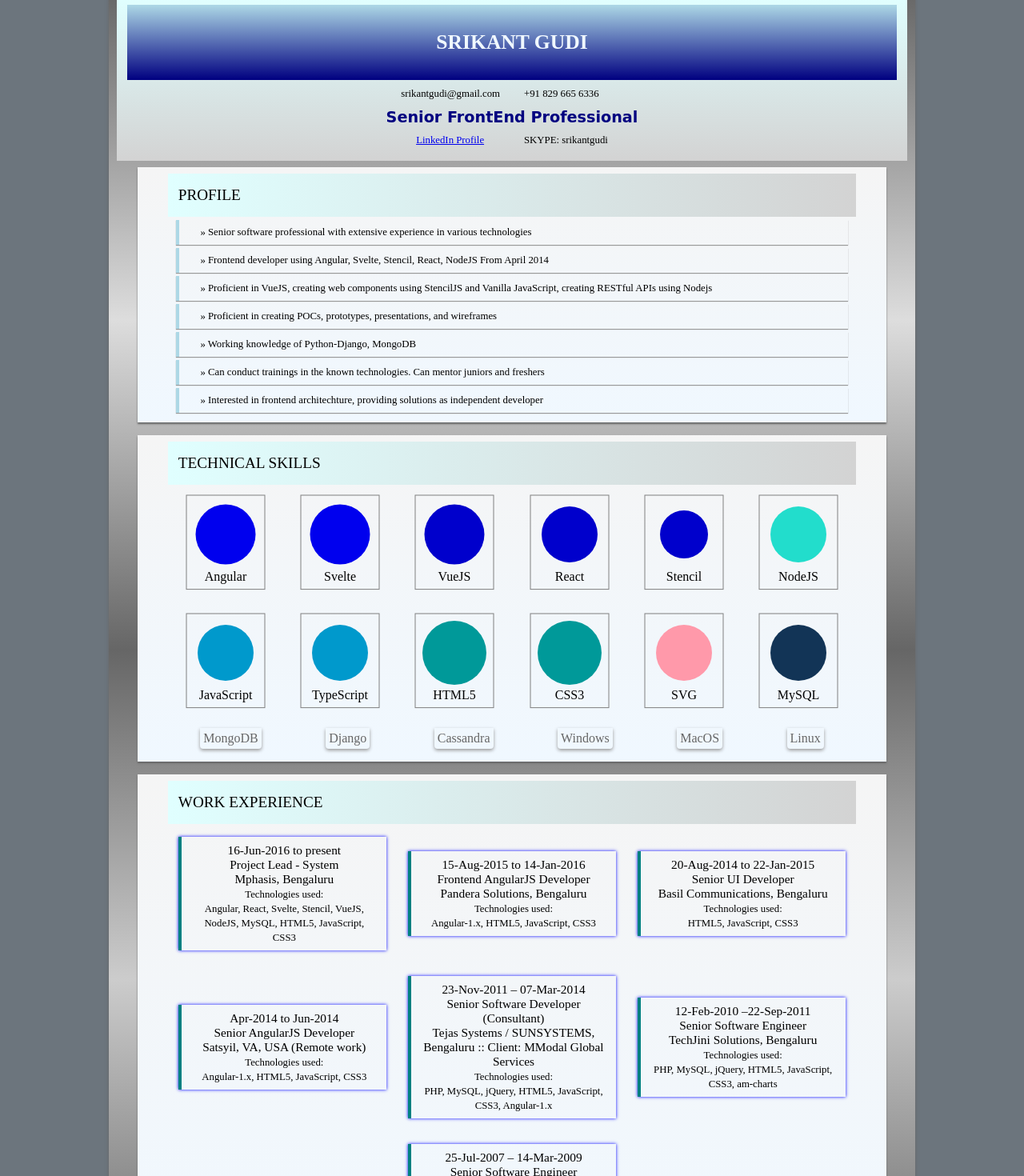
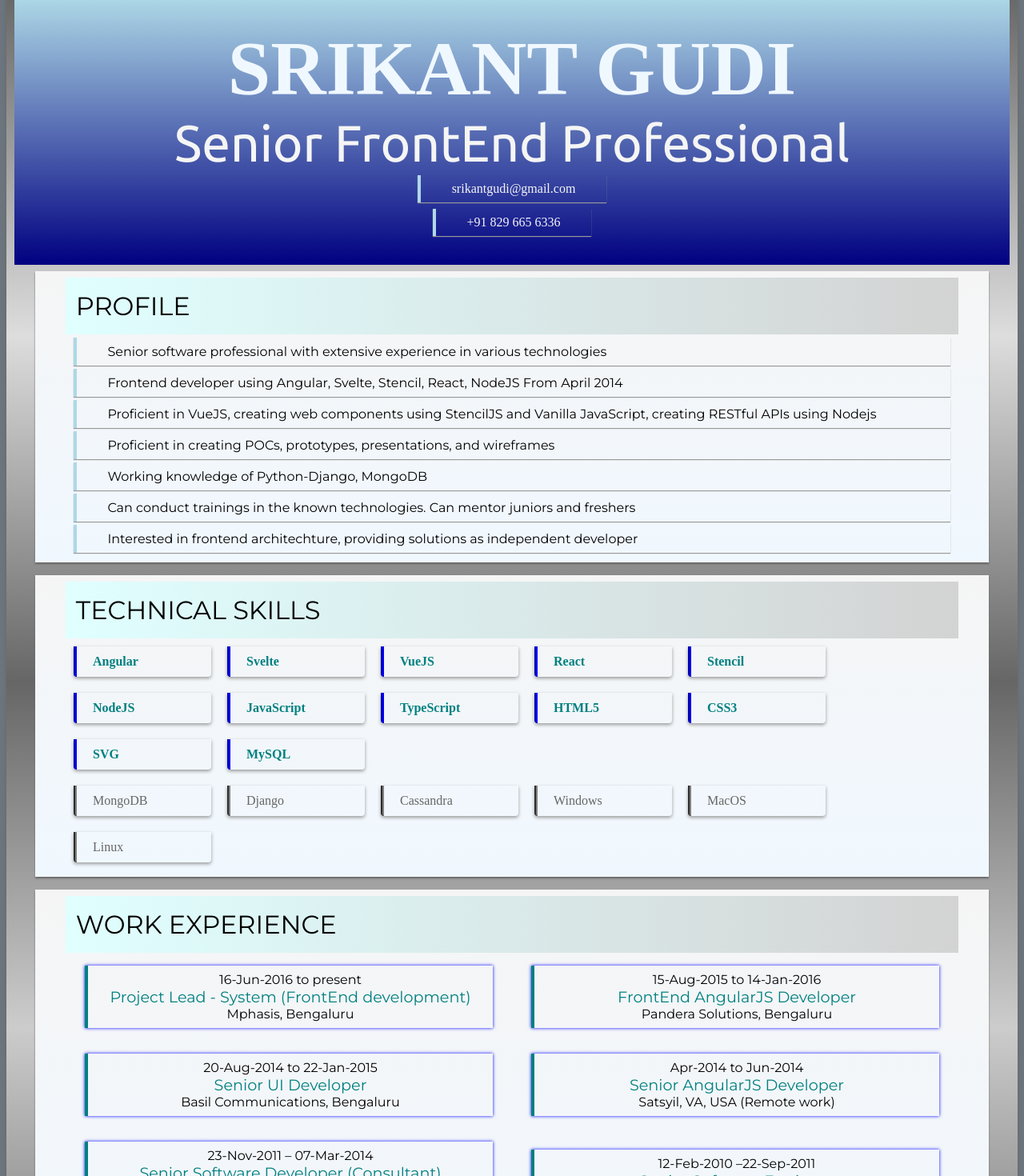
Before and after one commit to srikantgudi/srikantgudi.github.io, a Svelte app: page / in a window 1280 px wide. Shown: the part 20-1490 px from the top of the page at 80% size. Built offline with nearby package versions, Linux system fonts and the light colour scheme; a web font is replaced by a local one.

Commit message:
Modified layout

```diff
--- a/public/global.css
+++ b/public/global.css
@@ -1,34 +1,34 @@
 .resume {
-    margin: 0 10vw;
     box-shadow: 0 2px 4px #666666;
     padding: 10px;
-    font-family: 'Arial Rounded MT Bold';
+    font-family: 'Montserrat';
     background: linear-gradient(#666,#ddd,#666,#ccc,#666) repeat-y;
 }
 .topnav {
+    font-family: 'Arial Rounded MT Bold';
     display: flex;
     flex-flow: column;
     align-items: center;
-    padding: 1vh 1vw;
-    justify-content: space-around;
-    background: linear-gradient(lightcyan, lightgrey)
+    padding: 2em 1em;
+    background: linear-gradient(lightblue,navy);
+    color: whitesmoke;
 }
 .title {
     box-sizing: border-box;
-    font-size: 2vw;
+    font-size: 6em;
     font-family: 'Arial Rounded MT Bold';
     font-weight: 600;
     color: aliceblue;
     text-align: center;
-    padding: 4vh 4vw;
-    background: linear-gradient(lightblue,navy);
     width: 100%;
+    transition: all 1s;
 }
 .positiontitle {
-    font-size: 1.5vw;
-    font-family: 'comic sans ms';
-    font-weight: 600;
-    color: navy;
+    box-sizing: border-box;
+    font-size: 4em;
+    font-family: Ubuntu;
+    transition: all 1s;
+    text-align: center;
 }
 .contacts {
     display: grid;
@@ -39,6 +39,7 @@
 .contact-item {
     font-size: 1vw;
     margin: 10px;
+    font-family: inherit;
 }
 .panel {
     padding: 1vh 3vw;
@@ -48,7 +49,7 @@
     margin-bottom: 2vh;
 }
 .panel-title {
-    font-size: 1.5vw;
+    font-size: 2em;
     background: linear-gradient(to right, lightcyan, lightgrey);
     padding: 2vh 1vw;
 }
@@ -57,12 +58,8 @@
     border-left: 4px solid lightblue;
     box-shadow: 0 1px 1px #999;
     margin: 4px 10px;
-    font-size: 1vw;
+    font-size: 1em;
 }
-.content-item:before {
-    content: '\bb\20';
-    text-indent: -5px;
-    margin-left: -12px;
 }
 .skills {
     display: flex;
@@ -70,14 +67,23 @@
     justify-content: space-around;
 }
 .skill {
-    padding: 4px;
-    margin: 1vh 1vw;
-    border-radius: 10px 10px 0 0;
+    font-family: 'Arial Rounded MT bold';
+    display: inline-flex;
+    width: 8em;
+    box-shadow: 0 2px 4px #999;
+    border-radius: 0 0 4px 4px;
+    padding: 10px 20px;
+    margin: 10px;
+}
+.skill.primary {
+    border-left: 4px groove blue;
+    color: teal;
+    font-weight: 600;
 }
 .skill.secondary {
-    box-shadow: 0 2px 4px #999;
-    border-radius: 0 0 4px 4px;
+    border-left: 4px groove grey;
     color: #666;
+    display: inline-flex;
 }
 .work-exp {
     display: flex;
@@ -92,37 +98,21 @@
     margin: 2vh 4px;
     border-left: 4px solid teal;
     box-shadow: 0 0 4px blue;
-    width: 18vw;
-    font-size: 1.2vw;
+    width: 30em;
+    font-size: 1em;
     text-align: center;
 }
-@media screen and (max-width: 640px) {
-    .resume {
-        margin: 1vh 1vw;
+.job-title {
+    font-size: 1.2em;
+    font-weight: 400;
+    color: teal;
+}
+@media screen and (max-width: 840px) {
+    .title {
+        font-size: 3em;
     }
-    .title {
-        font-size: 150%;
-    }
-    .positiontitle, .panel-title {
-        font-size: 100%;
-    }
-    .contacts {
-        grid-template-columns: 1fr;
-    }
-    .content-item, .contact-item {
-        margin: 0;
-        width: auto;
-        font-size: 14px;
-        font-weight: 400;
-    }
-    .contact-item {
-        margin: 0;
-    }
-    .work-exp {
-        flex-flow: column;
-    }
-    .exp {
-        margin: 1vh 4px;
-        width: auto;
+    .positiontitle {
+        font-size: 1.8em;
+        margin: 1em 0;
     }
 }
--- a/src/App.svelte
+++ b/src/App.svelte
@@ -1,96 +1,37 @@
 <script>
-	import Rating from './Rating.svelte';
   	import {data} from './data/data';
-	let name = 'world';
+	import Profile from './Profile.svelte';
+	import TechSkills from './TechSkills.svelte';
+	import WorkHistory from './WorkHistory.svelte';
 </script>
 
 <style>
 </style>
 
 <div class="resume">
+	<div>
 		<div class="topnav">
 			<div class="title">
 				SRIKANT GUDI
 			</div>
-		<div class="contacts">
-			<div class="contact-item">
+			<div class="positiontitle">
+				Senior FrontEnd Professional
+			</div>
+			<div class="content-item">
 				srikantgudi@gmail.com
 			</div>
-			<div class="contact-item">
+			<div class="content-item">
 					+91 829 665 6336
 			</div>
 		</div>
-		<div class="positiontitle">
-			Senior FrontEnd Professional
+		<Profile />
 	</div>
-		<div class="contacts">
-			<div class="contact-item">
-				<a href="https://linkedin.com/in/srikantgudi-blr" target="_blank">
-					LinkedIn Profile
-				</a>
+	<div>
+		<div>
+			<TechSkills />
 		</div>
-			<div class="contact-item">
-				SKYPE: srikantgudi
+		<div>
+			<WorkHistory />
 		</div>
 	</div>
 </div>
-	<div class="panel">
-		<div class="panel-title">
-			PROFILE
-		</div>
-		<div class="panel-content">
-			{#each data.profile as text}
-			<div class="content-item">
-				{text}
-			</div>
-			{/each}
-		</div>
-	</div>
-	<div class="panel">
-		<div class="panel-title">
-			TECHNICAL SKILLS
-		</div>
-		<div class="panel-content">
-			<div class="skills">
-				{#each data.skills.primary as skill}
-					<div class="skill primary">
-						<Rating text={skill.name} rating={skill.rating} clr={skill.clr} />
-					</div>
-				{/each}
-			</div>
-			<div class="skills">
-				{#each data.skills.secondary as skill}
-					<div class="skill secondary">
-						{skill.name}
-					</div>
-				{/each}
-			</div>
-		</div>
-	</div>
-	<div class="panel">
-		<div class="panel-title">
-			WORK EXPERIENCE
-		</div>
-		<div class="work-exp">
-			{#each data.exp as xp}
-				<div class="exp">
-					<div>
-						{xp.dates}
-					</div>
-					<div>
-						{xp.jobTitle}
-					</div>
-					<div>
-						{xp.org}
-					</div>
-					<div>
-						<small>Technologies used:</small>
-					</div>
-					<div>
-						<small>{xp.technology}</small>
-					</div>
-				</div>
-			{/each}
-		</div>
-	</div>
-</div>
--- a/src/Profile.svelte
+++ b/src/Profile.svelte
@@ -1,16 +1,14 @@
 <script>
   import {data} from './data/data';
 </script>
-<div class="section-title">
-  PROFILE
-</div>
-<div class="section-content">
-  <div class="profile-content">
+<div class="panel">
+  <div class="panel-title">
+    PROFILE
+  </div>
+  <div class="panel-content">
     {#each data.profile as text}
-    <div>
-      <div class="profile-li">
-        {text}
-      </div>
+    <div class="content-item">
+      {text}
     </div>
     {/each}
   </div>
--- /dev/null
+++ b/src/TechSkills.svelte
@@ -0,0 +1,26 @@
+<script>
+  import Rating from './Rating.svelte';
+  import {data} from './data/data';
+</script>
+
+<div class="panel">
+  <div class="panel-title">
+    TECHNICAL SKILLS
+  </div>
+  <div class="panel-content">
+    <div class="skills">
+      {#each data.skills.primary as skill}
+        <div class="skill primary">
+          {skill.name}
+        </div>
+      {/each}
+    </div>
+    <div class="skills">
+      {#each data.skills.secondary as skill}
+        <div class="skill secondary">
+          {skill.name}
+        </div>
+      {/each}
+    </div>
+  </div>
+</div>
--- a/src/WorkHistory.svelte
+++ b/src/WorkHistory.svelte
@@ -1,26 +1,23 @@
 <script>
   import {data} from './data/data';
 </script>
-
-<div class="section-title">
-  WORK HISTORY
-</div>
-<div>
-  <div class="section-content">
-    <div class="work-hist">
-      {#each data.exp as exp, idx}
-        <div class="exp">
-          <div class="job-title">
-            <div>{exp.jobTitle} &raquo; {exp.dates}</div>
-          </div>
-          <div class="org-name">
-            {exp.org}
-          </div>
-          <div class="technologies">
-            Technologies used: {exp.technology}
-          </div>
+<div class="panel">
+  <div class="panel-title">
+    WORK EXPERIENCE
+  </div>
+  <div class="work-exp">
+    {#each data.exp as xp}
+      <div class="exp">
+        <div>
+          {xp.dates}
         </div>
-      {/each}
-    </div>
+        <div class="job-title">
+          {xp.jobTitle}
+        </div>
+        <div>
+          {xp.org}
+        </div>
+      </div>
+    {/each}
   </div>
 </div>
--- a/src/data/data.js
+++ b/src/data/data.js
@@ -39,7 +39,7 @@ export const data = {
 	exp: [
 		{
 			dates: '16-Jun-2016 to present',
-			jobTitle: 'Project Lead - System',
+			jobTitle: 'Project Lead - System (FrontEnd development)',
 			org: 'Mphasis, Bengaluru',
 			technology: 'Angular, React, Svelte, Stencil, VueJS, NodeJS, MySQL, HTML5, JavaScript, CSS3',
 			content: [
@@ -54,7 +54,7 @@ export const data = {
 		},
 		{
 			dates: '15-Aug-2015 to 14-Jan-2016',
-			jobTitle: 'Frontend AngularJS Developer',
+			jobTitle: 'FrontEnd AngularJS Developer',
 			org: 'Pandera Solutions, Bengaluru',
 			technology: 'Angular-1.x, HTML5, JavaScript, CSS3',
 			content: [
```
Also changed, not shown: src/Skills.svelte (deleted, +0 -26 lines). Lines whose indentation alone changed are shown as unchanged.
